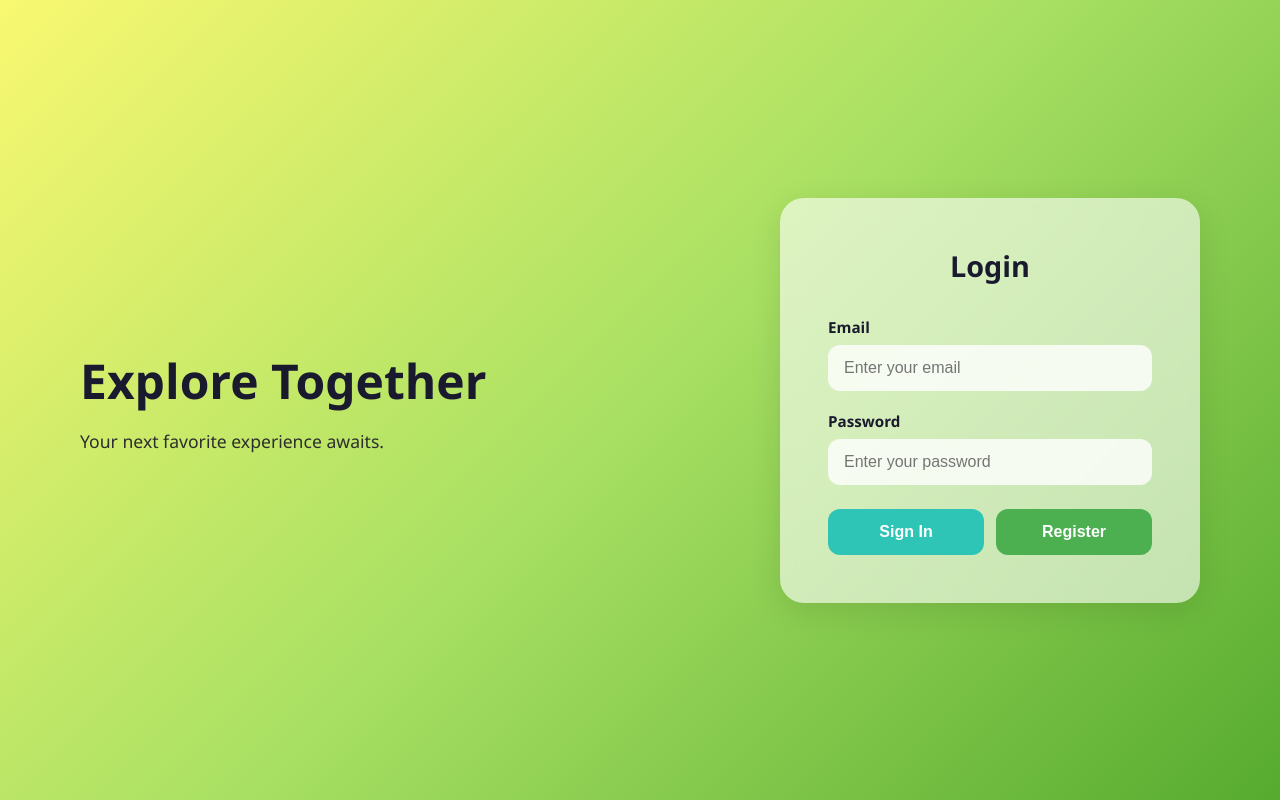
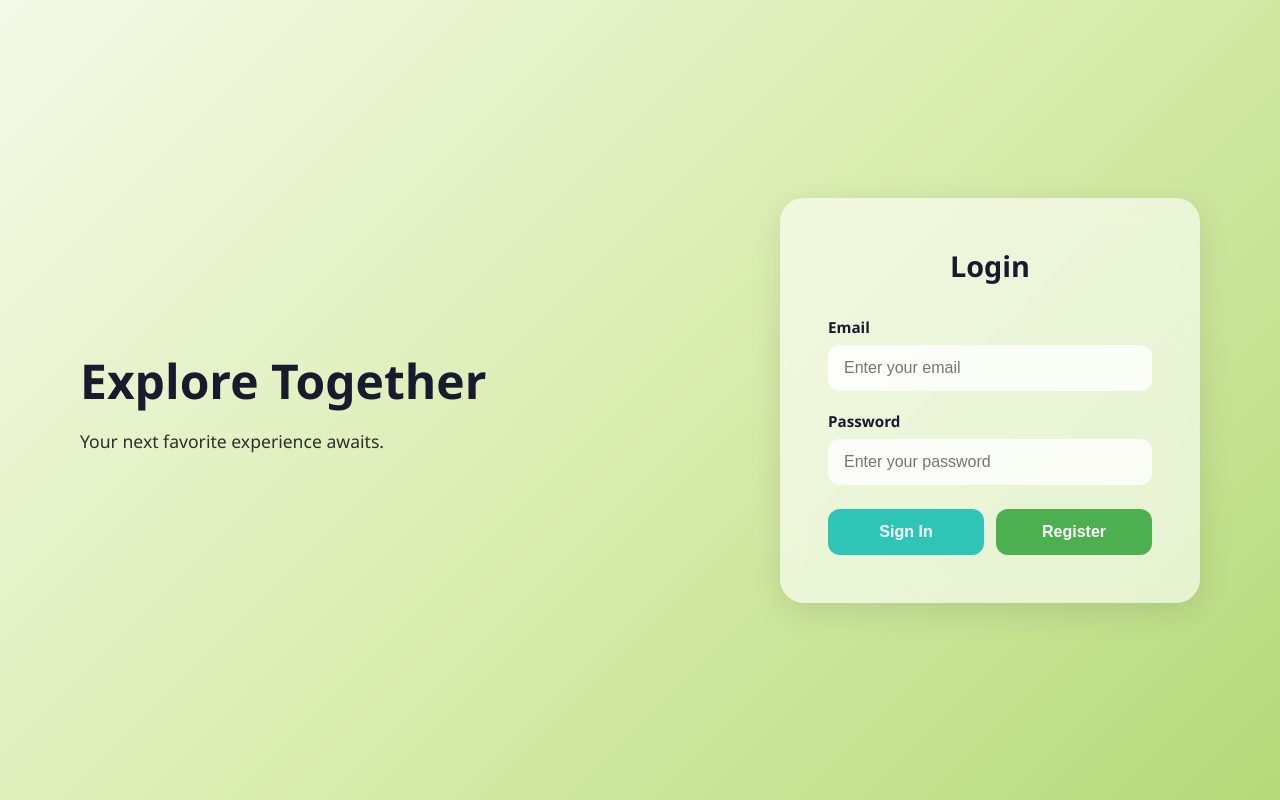
Before and after one commit to Rakshana-2008/explore-together, an Angular app: page /login in a window 1280 px wide. Built offline with nearby package versions, Linux system fonts and the light colour scheme.

Commit message:
Soften background green

```diff
--- a/src/app/pages/login/login.component.scss
+++ b/src/app/pages/login/login.component.scss
@@ -1,7 +1,7 @@
 .login-wrapper {
   display: flex;
   min-height: 100vh;
-  background: linear-gradient(135deg, #f9f871 0%, #a8e063 50%, #56ab2f 100%);
+  background: linear-gradient(135deg, #f5f9e8 0%, #daedb0 50%, #b5d97a 100%);
   align-items: center;
   justify-content: space-between;
   padding: 0 80px;
--- a/src/app/pages/register/register.component.scss
+++ b/src/app/pages/register/register.component.scss
@@ -1,7 +1,7 @@
 .login-wrapper {
   display: flex;
   min-height: 100vh;
-  background: linear-gradient(135deg, #f9f871 0%, #a8e063 50%, #56ab2f 100%);
+  background: linear-gradient(135deg, #f5f9e8 0%, #daedb0 50%, #b5d97a 100%);
   align-items: center;
   justify-content: space-between;
   padding: 0 80px;
--- a/src/styles.scss
+++ b/src/styles.scss
@@ -6,7 +6,7 @@
 
 body {
   font-family: 'Segoe UI', Tahoma, Geneva, Verdana, sans-serif;
-  background: linear-gradient(135deg, #f9f871 0%, #a8e063 50%, #56ab2f 100%);
+  background: linear-gradient(135deg, #f5f9e8 0%, #daedb0 50%, #b5d97a 100%);
   min-height: 100vh;
 }
 
```
